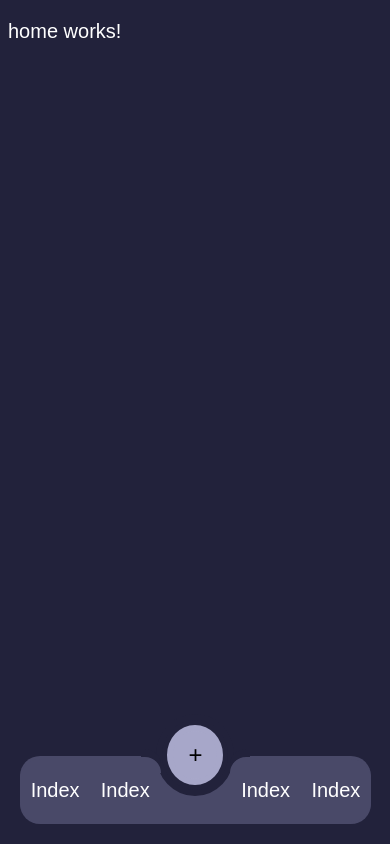
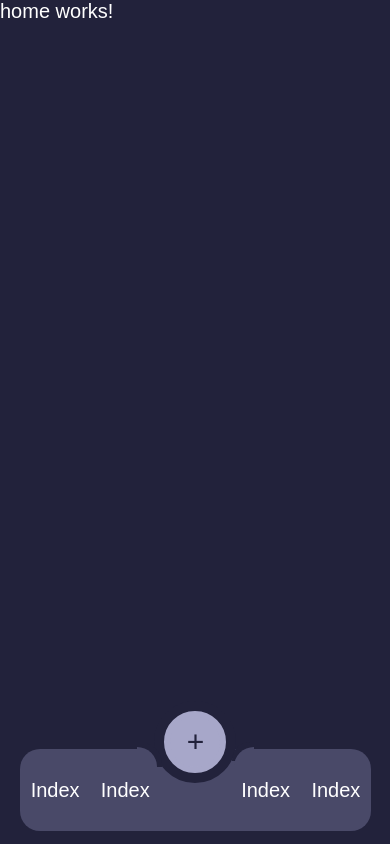
Before and after one commit to mohammadakradi/todo-webapp, an Angular app: page / in a window 390 px wide. Built offline with nearby package versions, Linux system fonts and the light colour scheme.

Commit message:
update design on iPhone 13

```diff
--- a/src/app/shared/components/app-controller/app-controller.component.html
+++ b/src/app/shared/components/app-controller/app-controller.component.html
@@ -7,7 +7,7 @@
     </div>
     <div class="controller-item">
         <div class="controller-add">
-            <button class="add-btn">+</button>
+            <button class="add-btn"><span>+</span></button>
         </div>
     </div>
     <div class="controller-item">
--- a/src/app/shared/components/app-controller/app-controller.component.scss
+++ b/src/app/shared/components/app-controller/app-controller.component.scss
@@ -24,32 +24,40 @@
 }
 
 .controller-add{
-    // margin-bottom: 25%;
-    // background-color: #A7A7C9;
-    position: absolute;
-    top: -5dvh;
-    border: 6px solid #22223B;
+    height: 62px;
+    width: 62px;
+    display: flex;
+    align-items: center;
+    justify-content: center;
+    position: relative;
+    top: -5.7dvh;
+    border: 10px solid #22223B;
     border-radius: 100%;
+    & span{
+        font-size: 1.5rem;
+        background-color: transparent;
+        color: #22223B;
+    }
 }
 .controller-add::before{
-    height: 2dvh;
+    height: 2.5dvh;
     width: 5dvw;
     background-color: #494968;
     position: absolute;
-    top: 4.3dvh;
-    left: -5.5dvw;
+    top: 4.2dvh;
+    left: -7dvw;
     content: "";
-    border-top-right-radius: 10dvw;
-    box-shadow: 0px -8px 0 0 #22223B;
+    border-top-right-radius: 100dvw;
+    box-shadow: 3px -3px 0 2px #22223B;
 }
 .controller-add::after{
-    height: 2dvh;
+    height: 2.5dvh;
     width: 5dvw;
     background-color: #494968;
     position: absolute;
-    top: 4.3dvh;
-    right: -5.4dvw;
+    top: 4.2dvh;
+    right: -7dvw;
     content: "";
-    border-top-left-radius: 10dvw;
-    box-shadow: 0px -8px 0 0 #22223B;
+    border-top-left-radius: 100dvw;
+    box-shadow: -3px -6px 0 -1px #22223B;
 }
--- a/src/app/shared/directives/directives.scss
+++ b/src/app/shared/directives/directives.scss
@@ -22,8 +22,10 @@ button{
     border: 6px solid $btn-bg-color;
     border-radius: 100%;
     font-size: larger;
+    margin: 0;
+    width: 62px;
+    height: 62px;
 }
-
 .action-btn {
     background-color: $btn-bg-color;
     border: 1px solid $btn-bg-color;
--- a/src/styles.scss
+++ b/src/styles.scss
@@ -3,4 +3,6 @@
     font-family: sans-serif;
     color: white;
     background-color: #22223B;
+    margin: 0;
+    padding: 0;
 }
```
